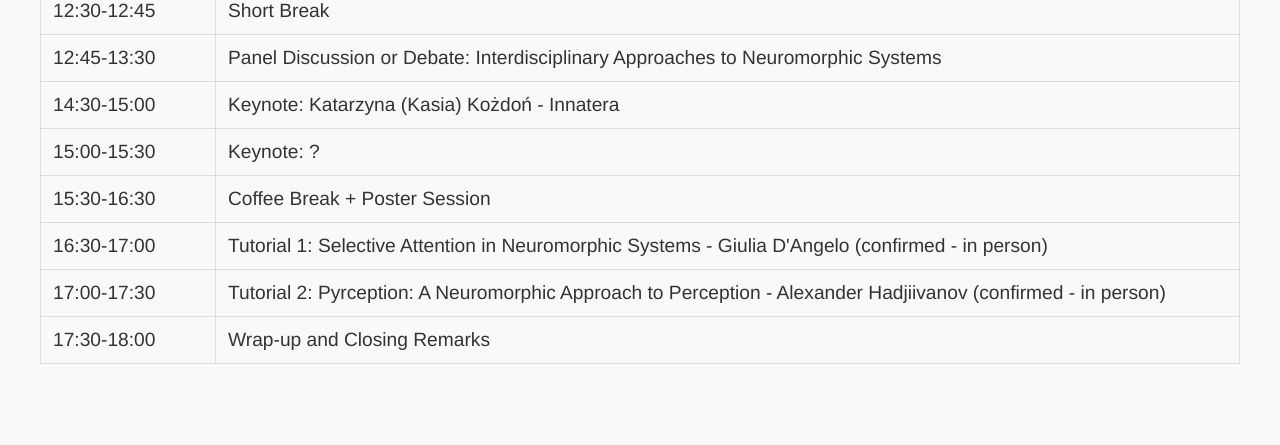
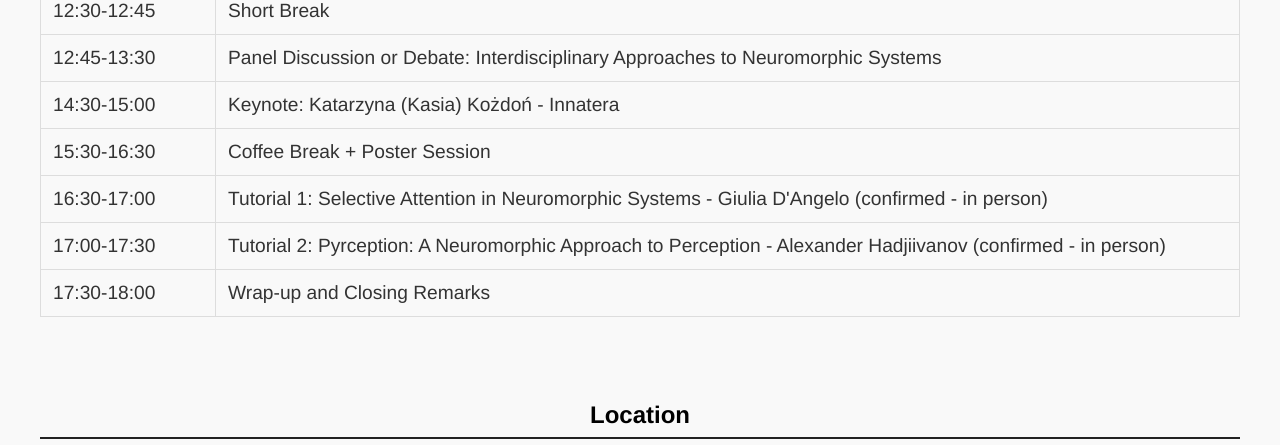
Before and after one commit to GiuliaDAngelo/NCDL2025.github.io, a plain HTML site: page index.html in a window 1280 px wide. Shown: the part 3760-4205 px from the top of the page. Drawn offline with Linux system fonts and the light colour scheme.

Commit message:
adjusting website

```diff
--- a/index.html
+++ b/index.html
@@ -334,10 +334,10 @@ The program features both theoretical discussions and hands-on sessions on neuro
       <td>14:30-15:00</td>
       <td>Keynote: Katarzyna (Kasia) Kożdoń - Innatera</td>
     </tr>
-    <tr>
-      <td>15:00-15:30</td>
-      <td>Keynote: ? </td>
-    </tr>
+<!--    <tr>-->
+<!--      <td>15:00-15:30</td>-->
+<!--      <td>Keynote: ? </td>-->
+<!--    </tr>-->
     <tr>
       <td>15:30-16:30</td>
       <td>Coffee Break + Poster Session</td>
@@ -379,7 +379,7 @@ The program features both theoretical discussions and hands-on sessions on neuro
   <h3>🔹 Step 2: Upload Your Files</h3>
   <p>Go to the NCDL 2025 Zenodo Community: <a href="https://zenodo.org/communities/ncdl-2025/records" target="_blank">https://zenodo.org/communities/ncdl-2025/records</a></p>
   <p>Click on <strong>“New upload”</strong> (top right).</p>
-  <p>Drag and drop your file(s): a 1-page PDF including Abstract, Methods, and Preliminary Results.</p>
+  <p>Drag and drop your file(s): a 1-page PDF (NO TEMPLATE REQUIRED) including Abstract, Methods, and Preliminary Results.</p>
 
   <h3>🔹 Step 3: Complete Basic Information</h3>
   <p><strong>Digital Object Identifier (DOI)</strong>: Select “No, I need one.”</p>
```
Also changed, not shown: 1 other file.
